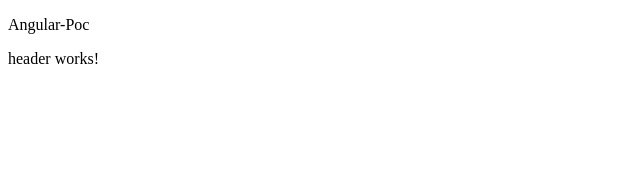
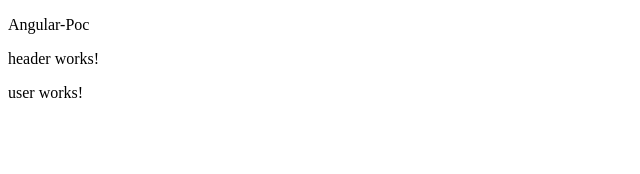
Before and after one commit to rayalatrinadh/angular-poc, an Angular app: page / in a window 1280 px wide. Shown: the top 174 px of the page, without its empty margins (0-640 px from the left). Built offline with nearby package versions, Linux system fonts and the light colour scheme.

Commit message:
user component

```diff
--- a/src/app/app.html
+++ b/src/app/app.html
@@ -1,3 +1,4 @@
 <P>Angular-Poc</P>
 
 <app-header />
+<app-user />
--- a/src/app/app.ts
+++ b/src/app/app.ts
@@ -1,5 +1,6 @@
 import { Component, signal } from '@angular/core';
 import { Header } from "./header/header";
+import { User } from "./user/user";
 //import { RouterOutlet } from '@angular/router';
 
 @Component({
@@ -7,7 +8,7 @@ import { Header } from "./header/header";
   //imports: [RouterOutlet],
   templateUrl: './app.html',
   styleUrl: './app.css',
-  imports: [Header]
+  imports: [Header, User]
 })
 export class App {
   protected readonly title = signal('angular-poc');
--- /dev/null
+++ b/src/app/user/user.html
@@ -0,0 +1 @@
+<p>user works!</p>
```
Also changed, not shown: src/app/user/user.ts (added, +11 -0 lines), src/app/user/user.css (added), 1 other file (tests, documents, lock files or other folders).
